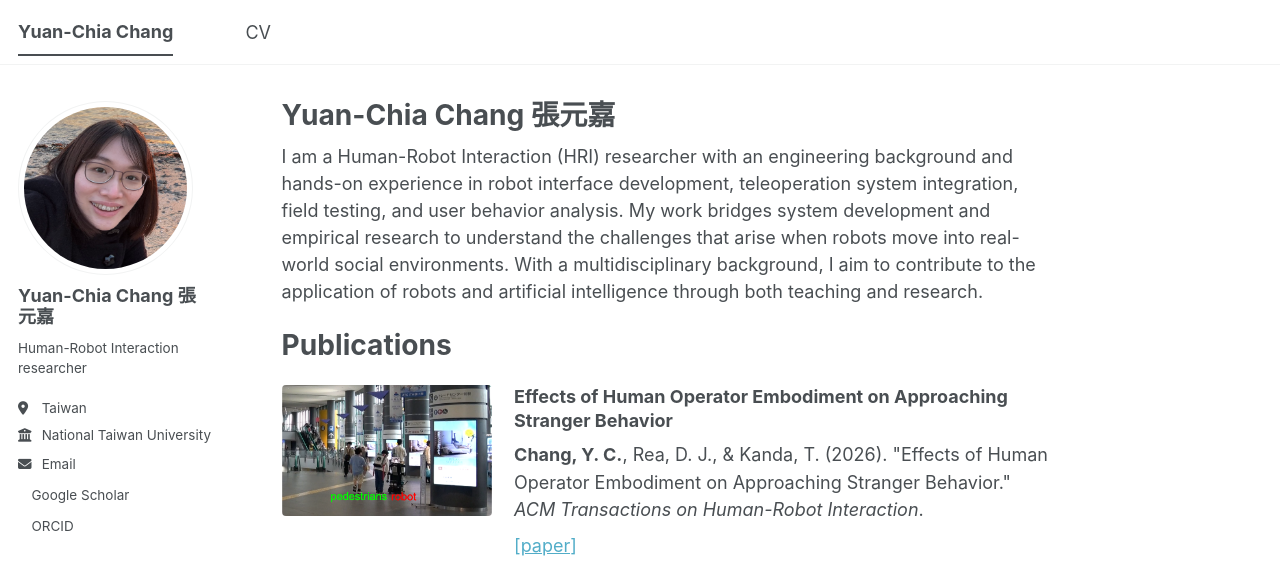
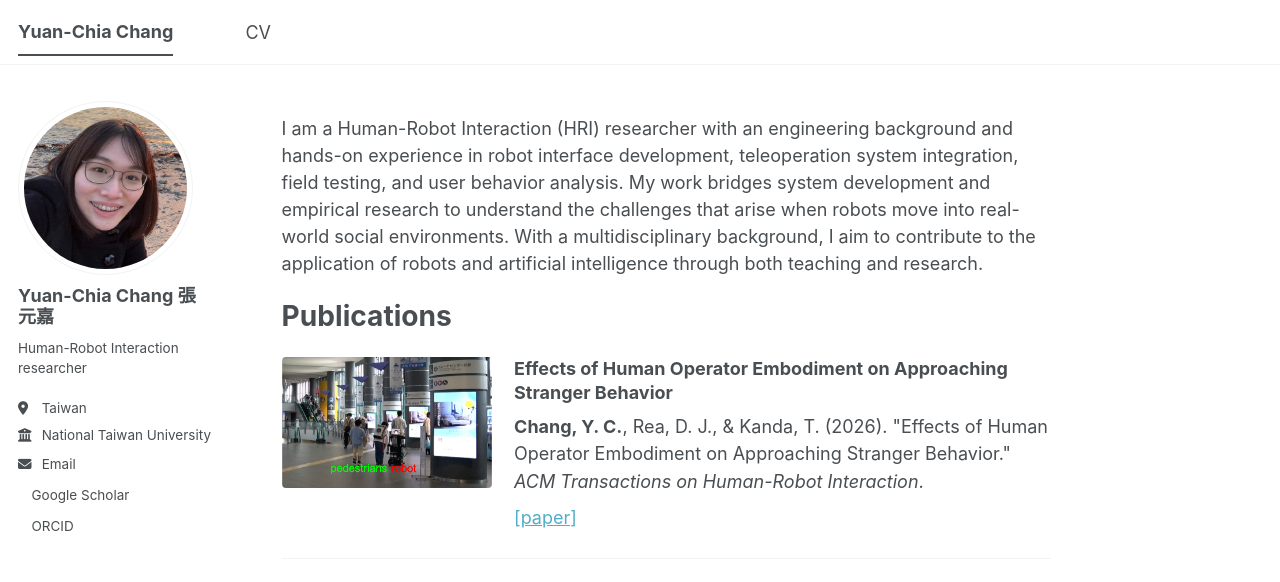
Before and after one commit to changyuanchia/changyuanchia.github.io, a Jekyll site: the page built from _pages/about.md, in a window 1280 px wide and 900 px high, cut to the strip 0-582 px from the top of the window. Built offline with Jekyll 4.4.1, drawn with Linux system fonts in a browser that asks for light colours; a style sheet for code colours, icons or effects is not loaded.

Commit message:
remove name

```diff
--- a/_pages/about.md
+++ b/_pages/about.md
@@ -1,6 +1,6 @@
 ---
 permalink: /
-title: "Yuan-Chia Chang 張元嘉"
+title: ""
 author_profile: true
 redirect_from:
   - /about/
```
